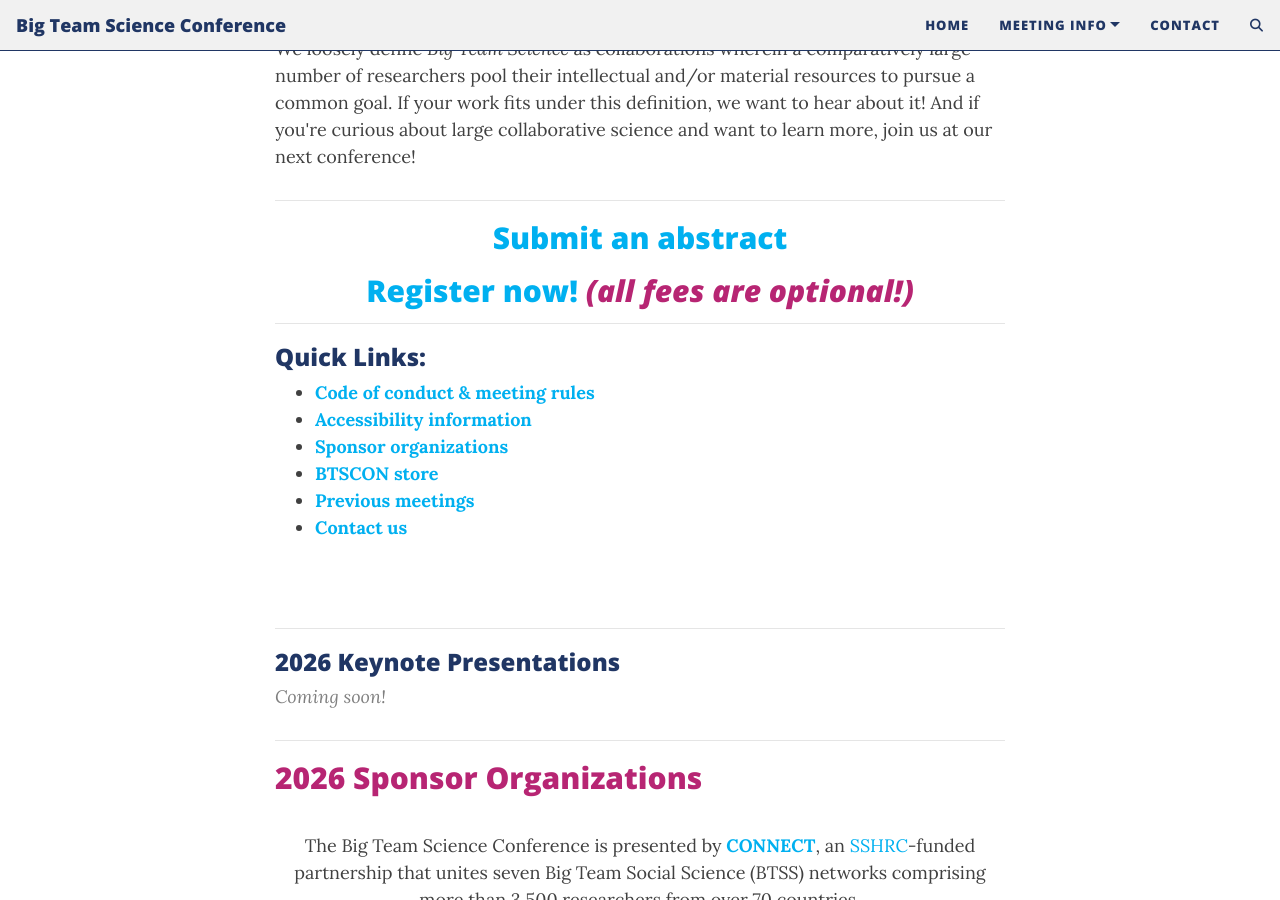
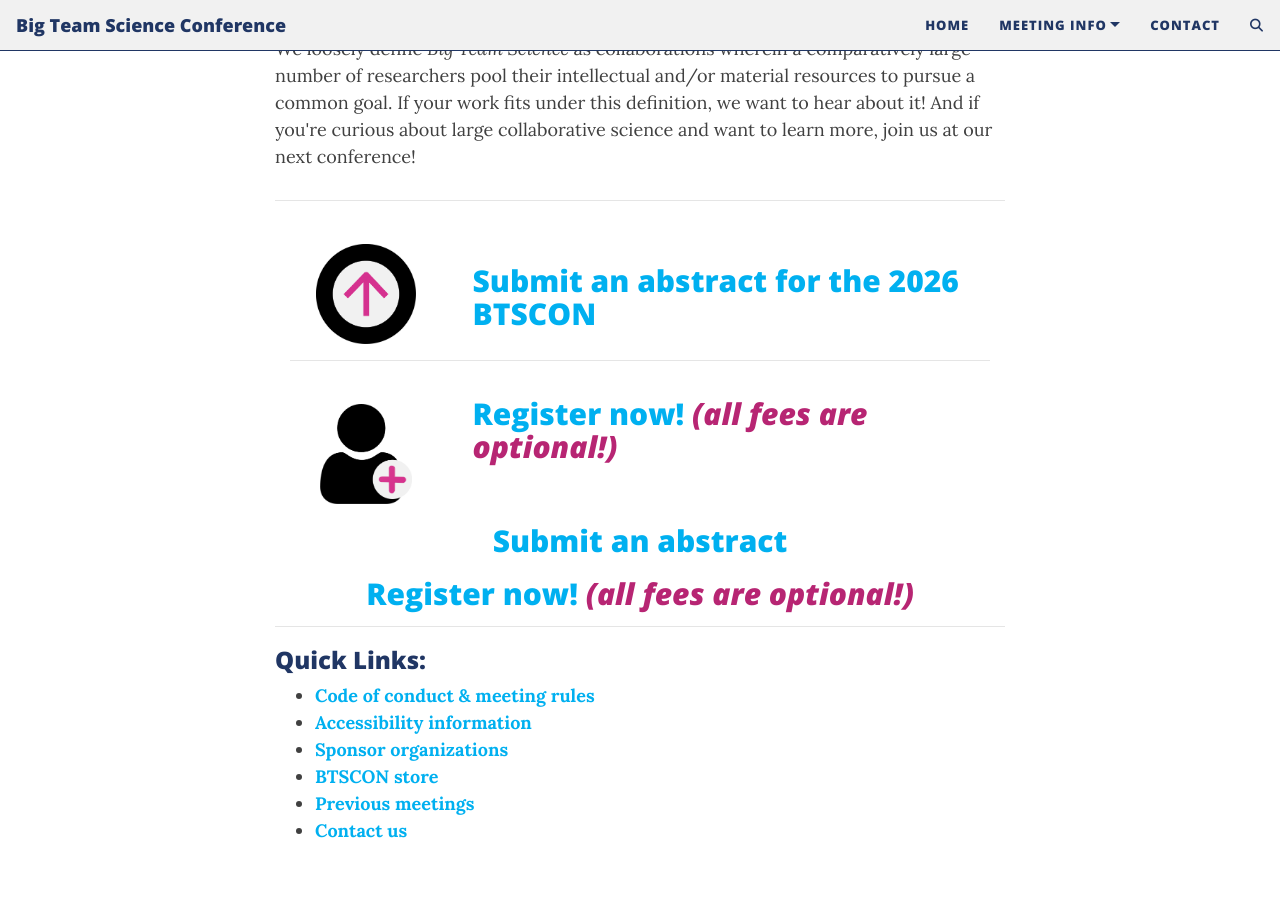
Before and after one commit to bigteamscienceconference/bigteamscienceconference.github.io, a Jekyll site: the page built from index.md, in a window 1280 px wide and 900 px high, scrolled down 670 px. Built offline with Jekyll 4.4.1, drawn with Linux system fonts in a browser that asks for light colours; comment, search, counter and statistics services are not loaded.

Commit message:
index updates

```diff
--- a/index.md
+++ b/index.md
@@ -17,6 +17,31 @@ layout: page
 -->
 
 ***
+
+<section>
+  <div class="container">
+    <div class="row">
+      <div class="col-sm-3" align="center">
+        <br>
+        <a href="{{site.baseurl}}/submissions/"><img src="/assets/img/submit.png" alt="submission icon, with an arrow pointing up" height="100"></a>
+      </div>
+      <div class="col-sm-9">
+        <br>
+        <h2><a href="{{site.baseurl}}/submissions/">Submit an abstract for the 2026 BTSCON</a></h2>
+      </div>
+    </div>
+    <hr>
+    <div class="row">
+      <div class="col-sm-3 col-xs-6" align="center">
+        <br>
+        <a href="{{site.baseurl}}/registration/"><img src="/assets/img/register.png" alt="" height="100"></a>
+      </div>
+      <div class="col-sm-9">
+        <h2><a href="{{site.baseurl}}/registration/">Register now!</a> <i>(all fees are optional!)</i></h2>
+      </div>
+    </div>
+  </div>
+</section>
 
 <h2 align="center"><a href="{{site.baseurl}}/submissions/">Submit an abstract</a></h2>
 <h2 align="center"><a href="{{site.baseurl}}/registration/">Register now!</a> <i>(all fees are optional!)</i></h2>
```
Also changed, not shown: assets/img/register.png (added), assets/img/submit.png (added).
